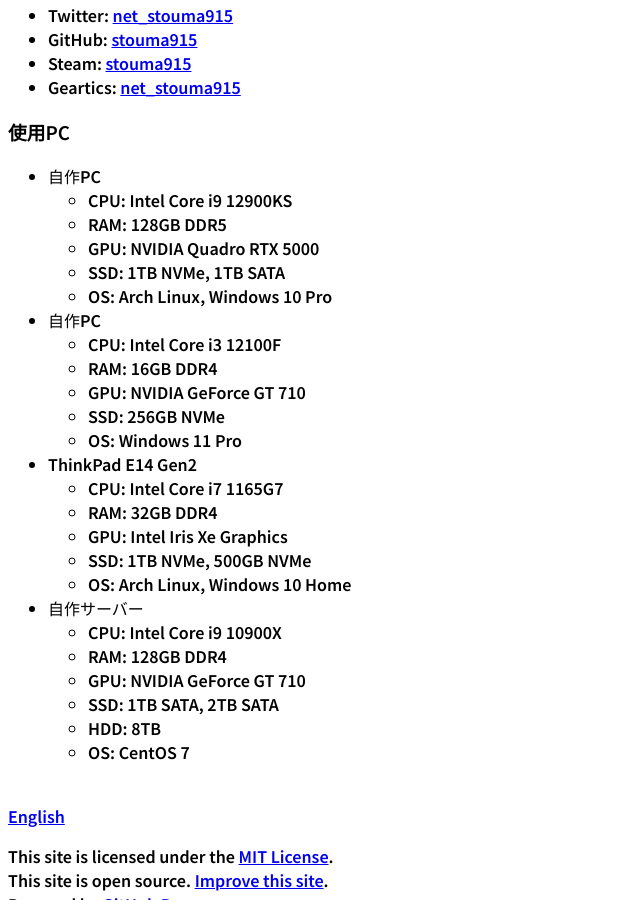
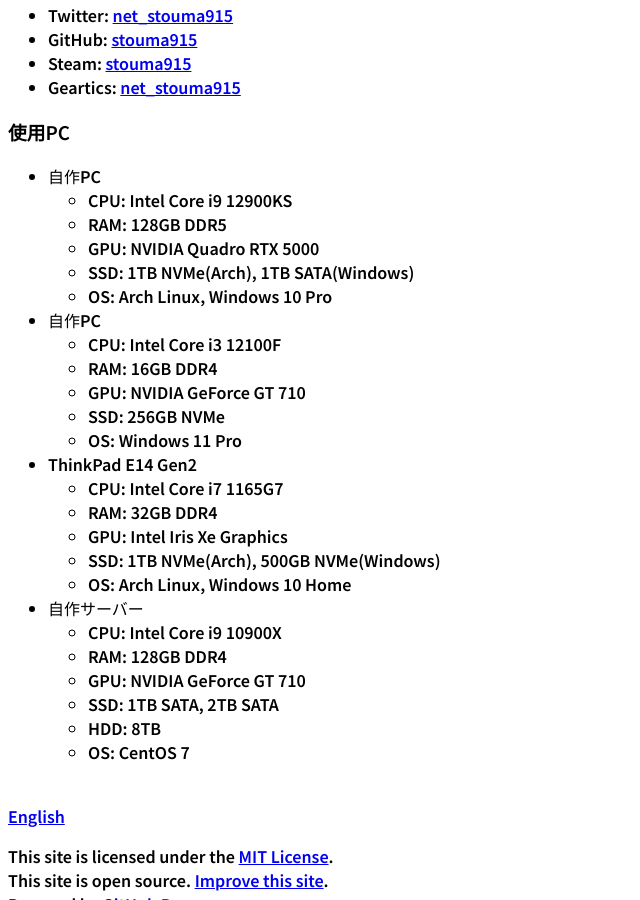
Before and after one commit to t-sasaki915/t-sasaki-net, a Jekyll site: the page built from docs/index.md, in a window 1280 px wide and 900 px high, scrolled down 1733 px. Shown: the whole window, without its empty margins (0-640 px from the left). Built offline with Jekyll 4.4.1, drawn with Linux system fonts in a browser that asks for light colours; Markdown is read by kramdown in place of the engine named in the settings.

Commit message:
Update index.md

```diff
--- a/docs/index.md
+++ b/docs/index.md
@@ -83,7 +83,7 @@
   - CPU: Intel Core i9 12900KS
   - RAM: 128GB DDR5
   - GPU: NVIDIA Quadro RTX 5000
-  - SSD: 1TB NVMe, 1TB SATA
+  - SSD: 1TB NVMe(Arch), 1TB SATA(Windows)
   - OS: Arch Linux, Windows 10 Pro
 - 自作PC
   - CPU: Intel Core i3 12100F
@@ -95,7 +95,7 @@
   - CPU: Intel Core i7 1165G7
   - RAM: 32GB DDR4
   - GPU: Intel Iris Xe Graphics
-  - SSD: 1TB NVMe, 500GB NVMe
+  - SSD: 1TB NVMe(Arch), 500GB NVMe(Windows)
   - OS: Arch Linux, Windows 10 Home
 - 自作サーバー
   - CPU: Intel Core i9 10900X
```
